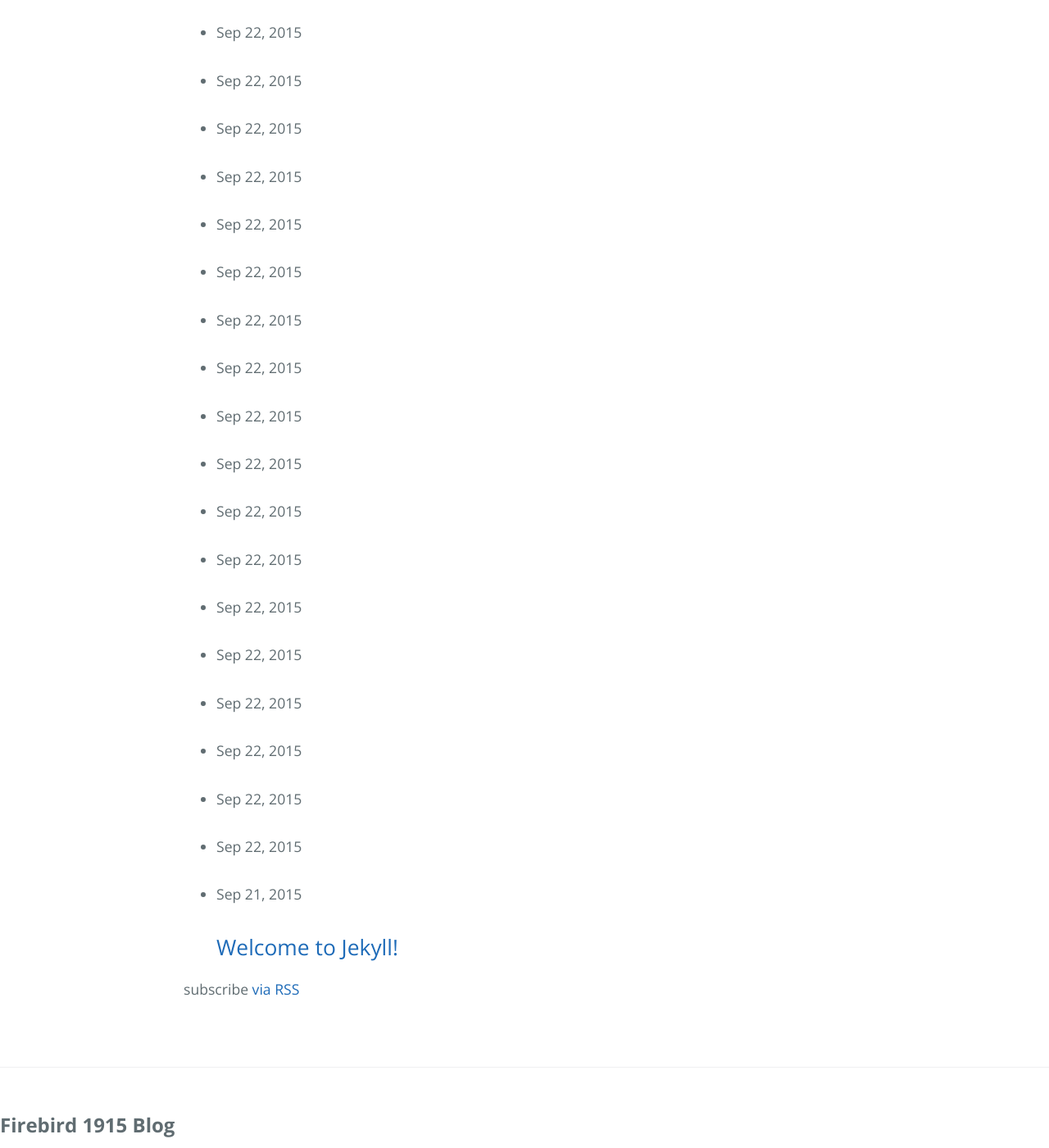
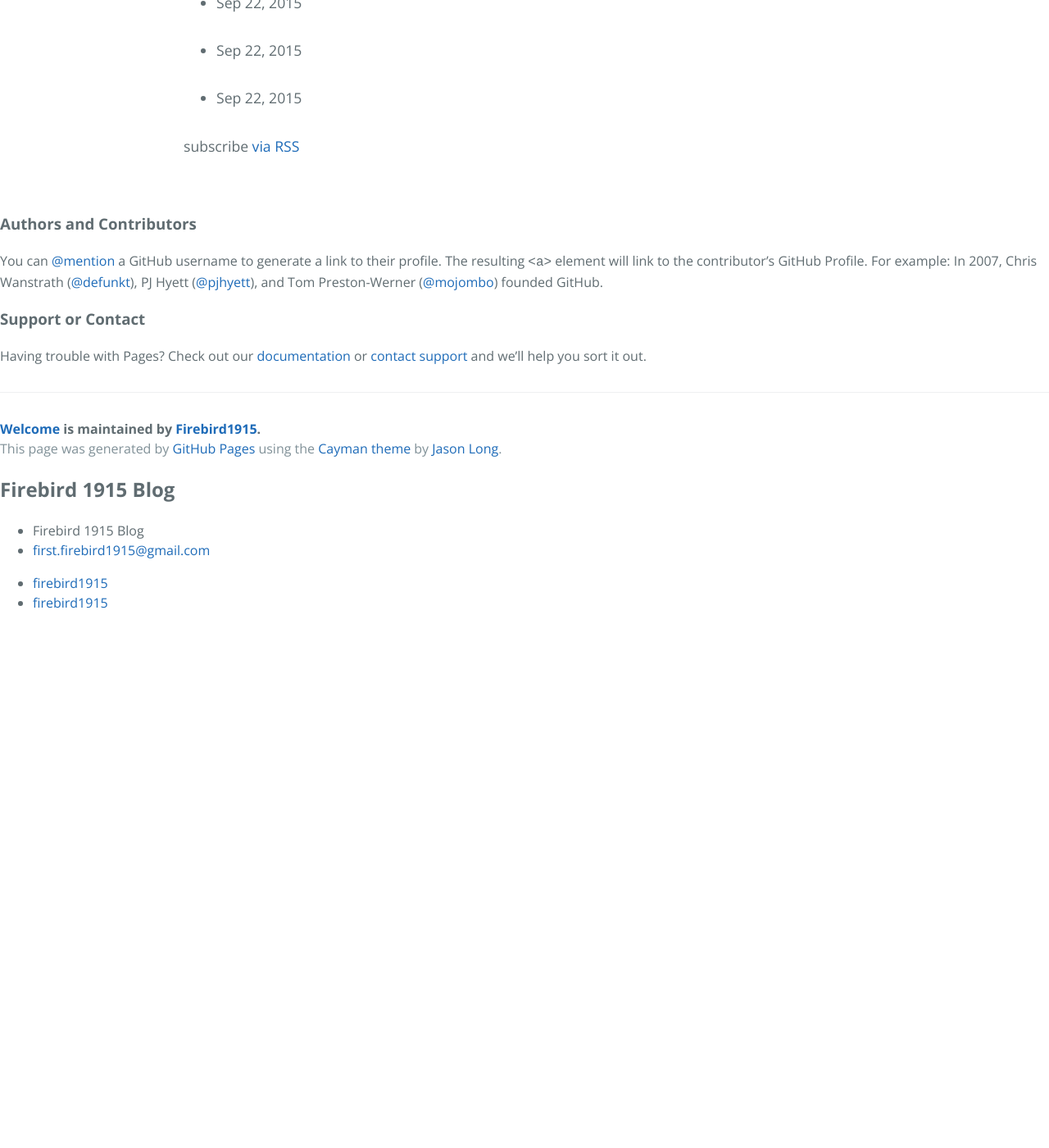
Before and after one commit to Firebird1915/TheBlog, a Jekyll site: the page built from index.html, in a window 1280 px wide and 1400 px high, scrolled down 1643 px. Shown: the whole window at 82% size. Built offline with Jekyll 4.4.1, drawn with Linux system fonts in a browser that asks for light colours; after the commit the page ends 2406 px from its top, so only the background shows below that.

Commit message:
icon adjustments

```diff
--- a/_config.yml
+++ b/_config.yml
@@ -2,8 +2,8 @@
 title: Firebird 1915 Blog
 email: first.firebird1915@gmail.com
 description: > # The McKinley Firebird Robotics Team Blog.
-baseurl: "/TheBlog/" # the subpath of your site, e.g. /blog/
-url: "http://mckinleyfirebirds.com" # the base hostname & protocol for your site
+baseurl: "" # the subpath of your site, e.g. /blog/
+url: "http://blog.mckinleyfirebirds.com" # the base hostname & protocol for your site
 twitter_username: firebird1915
 github_username:  firebird1915
 
--- a/_includes/footer.html
+++ b/_includes/footer.html
@@ -1,5 +1,16 @@
+<h3>
+<a id="authors-and-contributors" class="anchor" href="#authors-and-contributors" aria-hidden="true"><span class="octicon octicon-link"></span></a>Authors and Contributors</h3>
+
+<p>You can <a href="https://github.com/blog/821" class="user-mention">@mention</a> a GitHub username to generate a link to their profile. The resulting <code>&lt;a&gt;</code> element will link to the contributor’s GitHub Profile. For example: In 2007, Chris Wanstrath (<a href="https://github.com/defunkt" class="user-mention">@defunkt</a>), PJ Hyett (<a href="https://github.com/pjhyett" class="user-mention">@pjhyett</a>), and Tom Preston-Werner (<a href="https://github.com/mojombo" class="user-mention">@mojombo</a>) founded GitHub.</p>
+
+<h3>
+<a id="support-or-contact" class="anchor" href="#support-or-contact" aria-hidden="true"><span class="octicon octicon-link"></span></a>Support or Contact</h3>
+
+<p>Having trouble with Pages? Check out our <a href="https://help.github.com/pages">documentation</a> or <a href="https://github.com/contact">contact support</a> and we’ll help you sort it out.</p>
 <footer class="site-footer">
+<span class="site-footer-owner"><a href="https://github.com/Firebird1915/blog.Firebird1915">Welcome</a> is maintained by <a href="https://github.com/Firebird1915">Firebird1915</a>.</span>
 
+<span class="site-footer-credits">This page was generated by <a href="https://pages.github.com">GitHub Pages</a> using the <a href="https://github.com/jasonlong/cayman-theme">Cayman theme</a> by <a href="https://twitter.com/jasonlong">Jason Long</a>.</span>
   <div class="wrapper">
 
     <h2 class="footer-heading">{{ site.title }}</h2>
@@ -16,14 +27,7 @@
         <ul class="social-media-list">
           {% if site.github_username %}
           <li>
-            <a href="https://github.com/{{ site.github_username }}">
-              <span class="icon  icon--github">
-                <svg viewBox="0 0 16 16">
-                  <path fill="#828282" d="M7.999,0.431c-4.285,0-7.76,3.474-7.76,7.761 c0,3.428,2.223,6.337,5.307,7.363c0.388,0.071,0.53-0.168,0.53-0.374c0-0.184-0.007-0.672-0.01-1.32 c-2.159,0.469-2.614-1.04-2.614-1.04c-0.353-0.896-0.862-1.135-0.862-1.135c-0.705-0.481,0.053-0.472,0.053-0.472 c0.779,0.055,1.189,0.8,1.189,0.8c0.692,1.186,1.816,0.843,2.258,0.645c0.071-0.502,0.271-0.843,0.493-1.037 C4.86,11.425,3.049,10.76,3.049,7.786c0-0.847,0.302-1.54,0.799-2.082C3.768,5.507,3.501,4.718,3.924,3.65 c0,0,0.652-0.209,2.134,0.796C6.677,4.273,7.34,4.187,8,4.184c0.659,0.003,1.323,0.089,1.943,0.261 c1.482-1.004,2.132-0.796,2.132-0.796c0.423,1.068,0.157,1.857,0.077,2.054c0.497,0.542,0.798,1.235,0.798,2.082 c0,2.981-1.814,3.637-3.543,3.829c0.279,0.24,0.527,0.713,0.527,1.437c0,1.037-0.01,1.874-0.01,2.129 c0,0.208,0.14,0.449,0.534,0.373c3.081-1.028,5.302-3.935,5.302-7.362C15.76,3.906,12.285,0.431,7.999,0.431z"/>
-                </svg>
-              </span>
-
-              <span class="username">{{ site.github_username }}</span>
+            <a href="https://github.com/{{ site.github_username }}"><span class="username">{{ site.github_username }}</span>
             </a>
           </li>
           {% endif %}
@@ -31,13 +35,6 @@
           {% if site.twitter_username %}
           <li>
             <a href="https://twitter.com/{{ site.twitter_username }}">
-              <span class="icon  icon--twitter">
-                <svg viewBox="0 0 16 16">
-                  <path fill="#828282" d="M15.969,3.058c-0.586,0.26-1.217,0.436-1.878,0.515c0.675-0.405,1.194-1.045,1.438-1.809
-                  c-0.632,0.375-1.332,0.647-2.076,0.793c-0.596-0.636-1.446-1.033-2.387-1.033c-1.806,0-3.27,1.464-3.27,3.27 c0,0.256,0.029,0.506,0.085,0.745C5.163,5.404,2.753,4.102,1.14,2.124C0.859,2.607,0.698,3.168,0.698,3.767 c0,1.134,0.577,2.135,1.455,2.722C1.616,6.472,1.112,6.325,0.671,6.08c0,0.014,0,0.027,0,0.041c0,1.584,1.127,2.906,2.623,3.206 C3.02,9.402,2.731,9.442,2.433,9.442c-0.211,0-0.416-0.021-0.615-0.059c0.416,1.299,1.624,2.245,3.055,2.271 c-1.119,0.877-2.529,1.4-4.061,1.4c-0.264,0-0.524-0.015-0.78-0.046c1.447,0.928,3.166,1.469,5.013,1.469 c6.015,0,9.304-4.983,9.304-9.304c0-0.142-0.003-0.283-0.009-0.423C14.976,4.29,15.531,3.714,15.969,3.058z"/>
-                </svg>
-              </span>
-
               <span class="username">{{ site.twitter_username }}</span>
             </a>
           </li>
--- a/_includes/header.html
+++ b/_includes/header.html
@@ -1,14 +1,5 @@
 <section class="page-header">
-  <h1 class="project-name"><a class="site-title" href="{{ site.baseurl }}/">{{ site.title }}</a></h1>
-
-  <a href="#" class="menu-icon">
-    <svg viewBox="0 0 18 15">
-      <path fill="#424242" d="M18,1.484c0,0.82-0.665,1.484-1.484,1.484H1.484C0.665,2.969,0,2.304,0,1.484l0,0C0,0.665,0.665,0,1.484,0 h15.031C17.335,0,18,0.665,18,1.484L18,1.484z"/>
-      <path fill="#424242" d="M18,7.516C18,8.335,17.335,9,16.516,9H1.484C0.665,9,0,8.335,0,7.516l0,0c0-0.82,0.665-1.484,1.484-1.484 h15.031C17.335,6.031,18,6.696,18,7.516L18,7.516z"/>
-      <path fill="#424242" d="M18,13.516C18,14.335,17.335,15,16.516,15H1.484C0.665,15,0,14.335,0,13.516l0,0 c0-0.82,0.665-1.484,1.484-1.484h15.031C17.335,12.031,18,12.696,18,13.516L18,13.516z"/>
-    </svg>
-  </a>
-
+  <h1 class="project-name">{{ site.title }}</h1>
   <div class="trigger">
     {% for page in site.pages %}
       {% if page.title %}
```
Also changed, not shown: _posts/2015-09-21-welcome-to-jekyll.markdown (deleted, +0 -25 lines).
